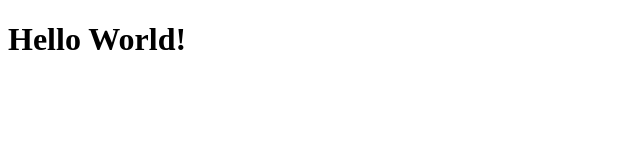
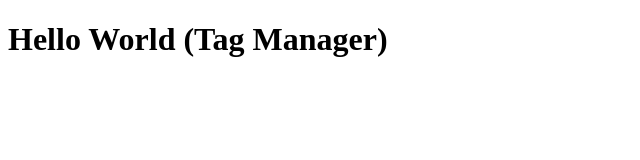
Before and after one commit to atom-atipol/test-google-analytics-website, a plain HTML site: page index.html in a window 1280 px wide. Shown: the whole page, without its empty margins (0-640 px from the left). Drawn offline with Linux system fonts and the light colour scheme.

Commit message:
Add files via upload

```diff
--- a/index.html
+++ b/index.html
@@ -24,6 +24,6 @@
     <title>Google Analytics</title>
 </head>
 <body>
-    <h1>Hello World!</h1>
+    <h1>Hello World (Tag Manager)</h1>
 </body>
 </html>
```
